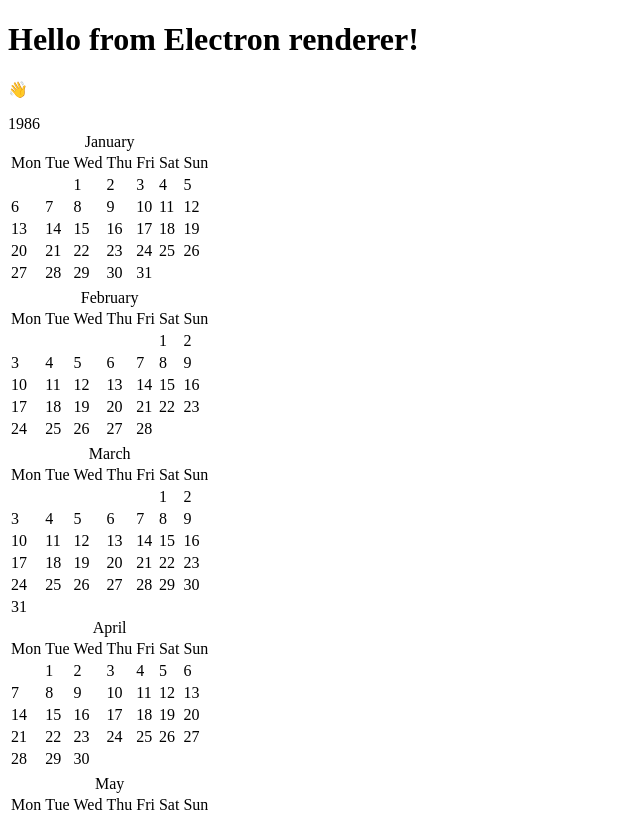
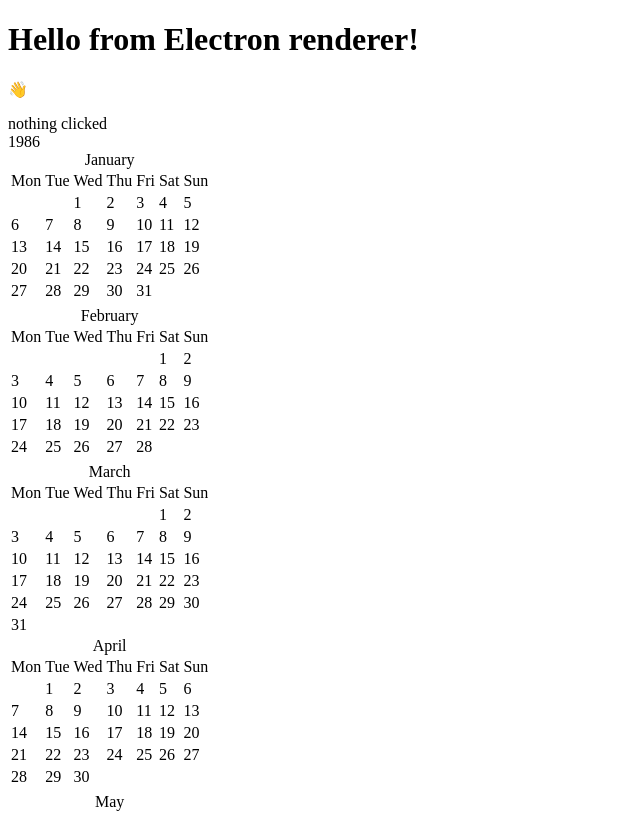
Before and after one commit to rtgreen86/wcd, a React app: page / in a window 1280 px wide. Shown: the top 813 px of the page, without its empty margins (0-640 px from the left). Built offline with nearby package versions, Linux system fonts and the light colour scheme.

Commit message:
support calendar days clicks

```diff
--- a/src/renderer/App.js
+++ b/src/renderer/App.js
@@ -1,17 +1,26 @@
-import React from 'react';
+import React, { useState } from 'react';
 import { MonthCalendar, YearCalendar } from './features/calendar';
+import Status from './Status';
+
 
 export default function App() {
-  const marks = {
+  const [date, setDate] = useState('nothing clicked');
+
+  const [marks, setMarks] = useState({
     "1986-01-03": 'green',
     "1986-02-14": 'blue'
-  };
+  });
 
   const handleClick = (date) => {
-    console.log(`Clicked: ${date}`);
+    setDate(`Clicked: ${date}`);
+    setMarks({
+      ...marks,
+      [date]: 'blue'
+    });
   }
 
   return (<>
+    <Status message={date} />
     <YearCalendar year={1986} firstDayOfWeek={1} marks={marks} onClick={handleClick} />
     <MonthCalendar year={1986} month={1} firstDayOfWeek={1} marks={marks} onClick={handleClick} />
   </>);
--- /dev/null
+++ b/src/renderer/Status.js
@@ -0,0 +1,5 @@
+import React from 'react';
+
+export default function Status({ message }) {
+  return <div>{message}</div>;
+}
```
